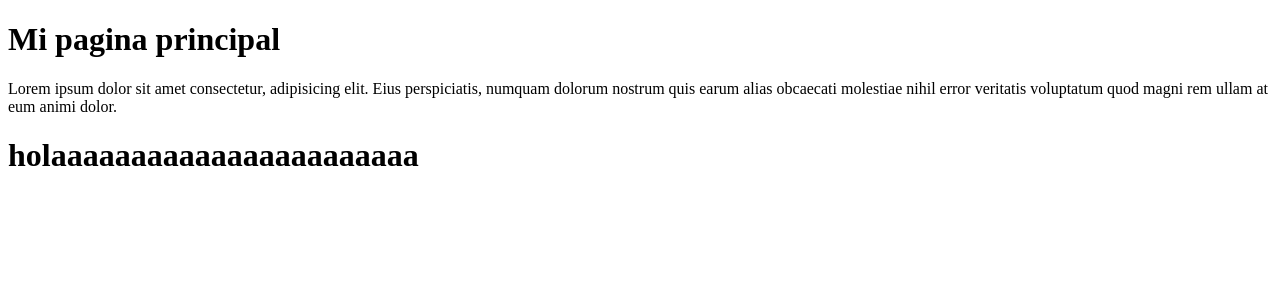
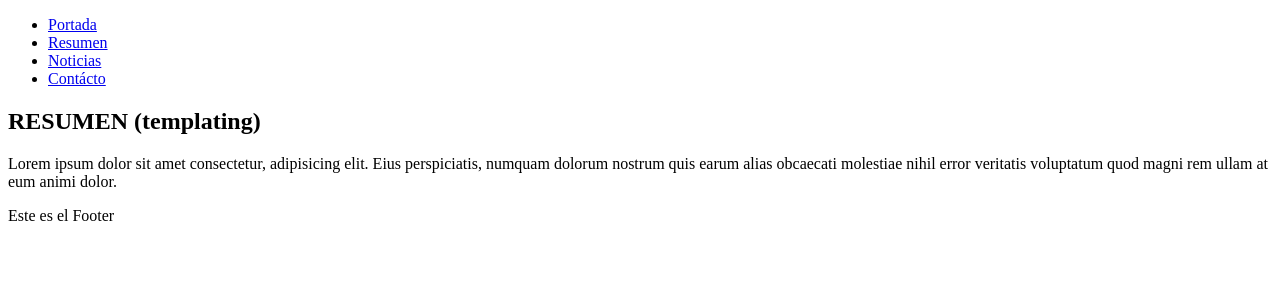
Before and after one commit to fcfel/Tallerdeprogramacion, a Django app: template djclean/templates/pages/resumen.html in a window 1280 px wide. Shown: the top 300 px of the page. Run offline with Django 4.2, Linux system fonts and the light colour scheme; the template is opened without the code that fills it, so the values that code supplies are empty.

Commit message:
actualizado

```diff
--- a/djclean/templates/includes/header.html
+++ b/djclean/templates/includes/header.html
@@ -1,6 +1,6 @@
 <ul>
     <li><a href="/inicio">Portada</a></li>
-    <li><a href="/nosotros/">Acerca de</a></li>
+    <li><a href="/resumen/">Resumen</a></li>
     <li><a href="/noticias/">Noticias</a></li>
     <li><a href="/contacto/">Contácto</a></li>
 </ul>
--- a/djclean/templates/pages/inicio.html
+++ b/djclean/templates/pages/inicio.html
@@ -1,8 +1,8 @@
 {% extends "layouts/base.html" %}
 
-{% block title %}Pagina de inicio (Jerarquia) {% endblock %}
+{% block title %}Pagina de inicio  {% endblock %}
 
 {% block content %}
-    <h1>Mi pagina principal</h1>
+    <h1>Mi pagina principal (templating)</h1>
     <p>Lorem ipsum dolor sit amet consectetur, adipisicing elit. Eius perspiciatis, numquam dolorum nostrum quis earum alias obcaecati molestiae nihil error veritatis voluptatum quod magni rem ullam at eum animi dolor.</p>
 {% endblock %}
--- a/djclean/templates/pages/resumen.html
+++ b/djclean/templates/pages/resumen.html
@@ -1,13 +1,8 @@
-<!DOCTYPE html>
-<html lang="en">
-<head>
-    <meta charset="UTF-8">
-    <meta name="viewport" content="width=device-width, initial-scale=1.0">
-    <title>Pagina Inicio</title>
-</head>
-<body>
-    <h1>Mi pagina principal</h1>
-    <p></p>Lorem ipsum dolor sit amet consectetur, adipisicing elit. Eius perspiciatis, numquam dolorum nostrum quis earum alias obcaecati molestiae nihil error veritatis voluptatum quod magni rem ullam at eum animi dolor.</p>
-</body>
-</html>
-<h1>holaaaaaaaaaaaaaaaaaaaaaaa</h1>
+{% extends "layouts/base.html" %}
+
+{% block title %}RESUMEN      {% endblock %}
+
+{% block content %}
+    <h1>RESUMEN (templating)</h1>
+    <p>Lorem ipsum dolor sit amet consectetur, adipisicing elit. Eius perspiciatis, numquam dolorum nostrum quis earum alias obcaecati molestiae nihil error veritatis voluptatum quod magni rem ullam at eum animi dolor.</p>
+{% endblock %}
--- a/djclean/urls.py
+++ b/djclean/urls.py
@@ -16,11 +16,12 @@ Including another URLconf
 """
 from django.contrib import admin
 from django.urls import path
-from .views import inicio, nosotros
+from .views import inicio, nosotros,resumen
 
 urlpatterns = [
     path('admin/', admin.site.urls),
     path("inicio/", inicio, name="Home"),
-     path("nosotros/", nosotros, name="Nosotros"),
+    path("nosotros/", nosotros, name="Nosotros"),
+    path("resumen/", resumen, name="Resumen"),
 
 ]
--- a/djclean/views.py
+++ b/djclean/views.py
@@ -7,4 +7,7 @@ def inicio(request):
 
 
 def nosotros(request):
+    return render(request,"pages/nosotros.html",{})
+
+def resumen(request):
     return render(request,"pages/resumen.html",{})
```
Also changed, not shown: djclean/templates/pages/nosotros.html (added, +13 -0 lines), manage.py (added, +22 -0 lines), db.sqlite3 (added), djclean/templates/layouts/base.html (renamed from djclean/templates/layout/base.html).
